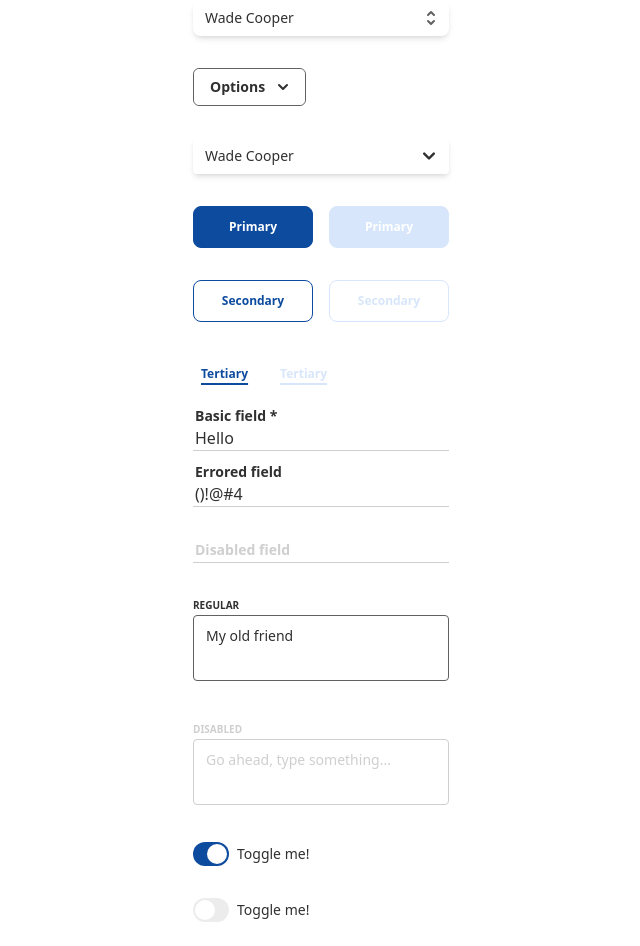
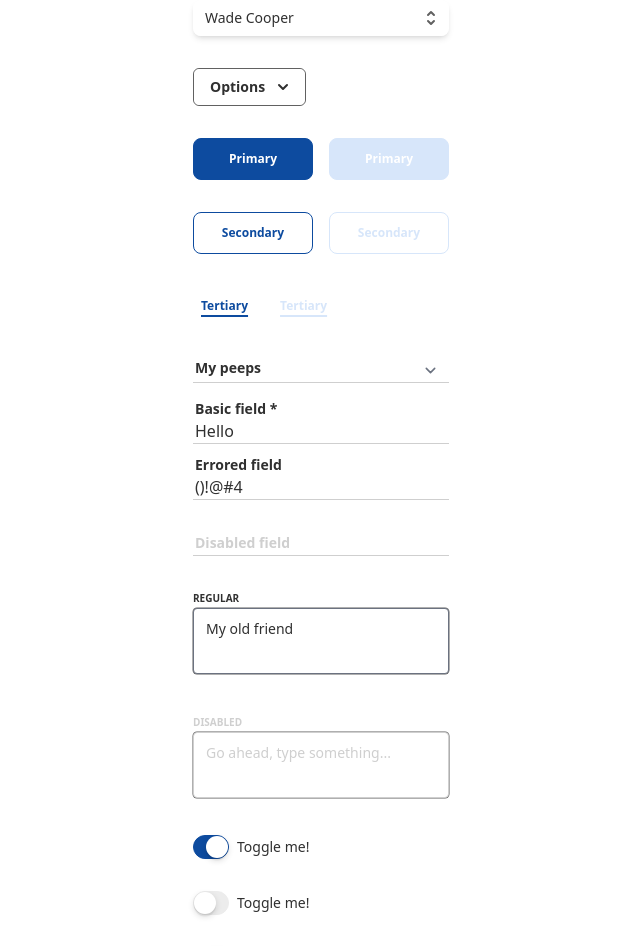
Before and after one commit to paulhmorris/crm-components, a React (Vite) app: page / in a window 1280 px wide. Shown: the part 100-1046 px from the top of the page, without its empty margins (175-815 px from the left). Built offline with nearby package versions, Linux system fonts and the light colour scheme.

Commit message:
Finish toggle syling, finish select

```diff
--- a/src/components/ComponentDisplay.tsx
+++ b/src/components/ComponentDisplay.tsx
@@ -10,6 +10,15 @@ import { TextInput } from "./Forms/TextInput";
 import { Toggle } from "./Forms/Toggle";
 import { EmptyModal } from "./Modals/EmptyModal";
 
+const people = [
+  { name: "Wade Cooper" },
+  { name: "Arlene Mccoy" },
+  { name: "Devon Webb" },
+  { name: "Tom Cook" },
+  { name: "Tanya Fox" },
+  { name: "Hellen Schmidt" },
+];
+
 export const ComponentDisplay = () => {
   const [emptyModalOpen, setEmptyModalOpen] = useState(false);
 
@@ -17,7 +26,6 @@ export const ComponentDisplay = () => {
     <div className="space-y-8">
       <Datalist />
       <DropdownMenu />
-      <Select />
       <div className="flex space-x-4">
         <Button variant="primary">Primary</Button>
         <Button variant="primary" disabled>
@@ -43,12 +51,14 @@ export const ComponentDisplay = () => {
           errors: "()!@#4",
           textarea: "My old friend",
           myBoolean: true,
+          myBoolean2: false,
           myDisabledBoolean: true,
-          myBoolean2: false,
           myDisabledBoolean2: false,
+          mySelect: null,
         }}
         render={({ values }) => (
           <div className="space-y-8">
+            <Select name="mySelect" label="My peeps" options={people} />
             <TextInput
               label="Basic field"
               name="firstName"
--- a/src/components/Forms/Select.tsx
+++ b/src/components/Forms/Select.tsx
@@ -1,66 +1,83 @@
 import { Listbox, Transition } from "@headlessui/react";
-import { CheckIcon, ChevronDownIcon } from "@heroicons/react/solid";
-import { Fragment, useState } from "react";
+import { CheckIcon } from "@heroicons/react/solid";
+import { Fragment } from "react";
+import { useField } from "react-final-form";
+import { classNames } from "utils/helpers";
 
-const people = [
-  { name: "Wade Cooper" },
-  { name: "Arlene Mccoy" },
-  { name: "Devon Webb" },
-  { name: "Tom Cook" },
-  { name: "Tanya Fox" },
-  { name: "Hellen Schmidt" },
-];
+interface ISelect {
+  name: string;
+  options: any;
+  label: string;
+}
 
-export const Select = () => {
-  const [selected, setSelected] = useState(people[0]);
+export const Select = ({ name, label, options }: ISelect) => {
+  const {
+    input: { value, onChange },
+  } = useField(name);
+
+  console.log(value);
 
   return (
-    <Listbox value={selected} onChange={setSelected}>
+    <Listbox value={value} onChange={onChange} name={name}>
+      {({ open }) => (
         <div className="relative mt-1 w-full">
-        <Listbox.Button className="relative w-full cursor-pointer rounded bg-white py-2 pl-3 pr-10 text-left shadow-md focus:outline-none focus-visible:border-blue focus-visible:ring-2 focus-visible:ring-white/75 focus-visible:ring-offset-2 focus-visible:ring-offset-blue sm:text-sm">
-          <span className="block truncate">{selected.name}</span>
-          <span className="pointer-events-none absolute inset-y-0 right-0 flex items-center pr-2">
-            <ChevronDownIcon className="h-6 w-6" aria-hidden="true" />
-          </span>
+          <Listbox.Button className="peer form-select">
+            <span className="block h-6 truncate">{value}</span>
           </Listbox.Button>
+          <Listbox.Label
+            className={classNames(
+              value || open ? "-top-5" : "top-0",
+              "form-label left-0.5"
+            )}
+          >
+            {label}
+          </Listbox.Label>
           <Transition
             as={Fragment}
             leave="transition ease-in duration-100"
             leaveFrom="opacity-100"
             leaveTo="opacity-0"
           >
-          <Listbox.Options className="absolute mt-1 max-h-60 w-full overflow-auto rounded-md bg-white py-1 text-base shadow-[0_2px_15px_rgba(134,135,136,0.25)] ring-1 ring-black ring-opacity-5 focus:outline-none sm:text-sm">
-            {people.map((person, personIdx) => (
+            <Listbox.Options className="absolute z-10 mt-1 max-h-60 w-full overflow-auto rounded-md bg-white py-1 shadow-md ring-1 ring-black ring-opacity-5 focus:outline-none">
+              {options.map(
+                (option: { id: number; name: string }, optionIdx: number) => (
                   <Listbox.Option
-                key={personIdx}
+                    key={optionIdx}
                     className={({ active }) =>
                       `relative cursor-default select-none py-2 pl-10 pr-4 ${
                         active && "bg-blue text-white"
                       }`
                     }
-                value={person}
+                    value={option.name}
                   >
-                {({ selected }) => (
+                    {({ selected, active }) => (
                       <>
                         <span
                           className={`block truncate ${
                             selected ? "font-medium" : "font-normal"
                           }`}
                         >
-                      {person.name}
+                          {option.name}
                         </span>
-                    {selected ? (
-                      <span className="text-amber-600 absolute inset-y-0 left-0 flex items-center pl-3">
+                        {selected && (
+                          <span
+                            className={classNames(
+                              active ? "text-white" : "text-blue",
+                              "absolute inset-y-0 left-0 flex items-center pl-3"
+                            )}
+                          >
                             <CheckIcon className="h-5 w-5" aria-hidden="true" />
                           </span>
-                    ) : null}
+                        )}
                       </>
                     )}
                   </Listbox.Option>
-            ))}
+                )
+              )}
             </Listbox.Options>
           </Transition>
         </div>
+      )}
     </Listbox>
   );
 };
--- a/src/components/Forms/Toggle.tsx
+++ b/src/components/Forms/Toggle.tsx
@@ -3,7 +3,7 @@ import { ComponentPropsWithRef } from "react";
 import { useField } from "react-final-form";
 import { classNames } from "utils/helpers";
 
-interface IToggle extends ComponentPropsWithRef<"input"> {
+interface IToggle extends ComponentPropsWithRef<"button"> {
   name: string;
   label?: string;
 }
@@ -18,19 +18,23 @@ export const Toggle = ({ name, label, ...props }: IToggle) => {
       <Switch.Group>
         <Switch
           checked={!!value}
-          // @ts-expect-error unknown
+          // @ts-expect-error unknown issue
           onChange={onChange}
           name={name}
           {...props}
           className={classNames(
+            // on and disabled
             value && props.disabled
-              ? "bg-blue-disabled"
-              : value
-              ? "bg-blue"
-              : !value && props.disabled
-              ? "bg-white"
-              : "bg-gray-200",
-            "relative inline-flex h-6 w-9 shrink-0 cursor-pointer rounded-full border-2 border-transparent transition-colors duration-200 ease-in-out focus:outline-none  focus-visible:ring-2 focus-visible:ring-blue focus-visible:ring-opacity-75 disabled:cursor-auto"
+              ? "border-blue-disabled bg-blue-disabled"
+              : // on
+              value
+              ? "border-blue bg-blue"
+              : // off and disabled
+              !value && props.disabled
+              ? "border-gray-200 bg-gray-100"
+              : // off
+                "border-gray-200 bg-gray-200",
+            "relative inline-flex h-6 w-9 shrink-0 cursor-pointer rounded-full border transition-colors duration-200 ease-in-out focus:outline-none focus-visible:ring-2 focus-visible:ring-blue focus-visible:ring-opacity-75 disabled:cursor-auto"
           )}
         >
           <span className="sr-only">Toggle {label}</span>
@@ -38,12 +42,17 @@ export const Toggle = ({ name, label, ...props }: IToggle) => {
             aria-hidden="true"
             className={classNames(
               value ? "translate-x-3" : "translate-x-0",
-              "pointer-events-none inline-block h-5 w-5 transform rounded-full bg-white shadow-2xl shadow-error transition duration-200 ease-in-out"
+              "pointer-events-none inline-block h-[22px] w-[22px] transform rounded-full bg-white shadow-toggle transition duration-200 ease-in-out"
             )}
           />
         </Switch>
         {label && (
-          <Switch.Label className={classNames(props.disabled && "opacity-50")}>
+          <Switch.Label
+            className={classNames(
+              props.disabled && "cursor-auto opacity-50",
+              "cursor-pointer"
+            )}
+          >
             {label}
           </Switch.Label>
         )}
--- a/src/index.css
+++ b/src/index.css
@@ -60,11 +60,11 @@
   }
 
   .form-select {
-    @apply relative inline-block w-full cursor-pointer border-0 py-0 pl-0.5 text-base transition-colors placeholder:text-transparent focus:outline-none focus:ring-0 disabled:text-gray-300;
+    @apply relative inline-block w-full cursor-pointer border-0 bg-white py-0 pl-0.5 pr-10 text-left text-base shadow-border-b shadow-gray-300 transition placeholder:text-transparent hover:shadow-border-b-2 hover:shadow-blue focus:shadow-border-b-2 focus:shadow-blue focus:outline-none focus:ring-0 focus-visible:border-blue focus-visible:ring-2 focus-visible:ring-white/75 focus-visible:ring-offset-2 focus-visible:ring-offset-blue disabled:text-gray-300 sm:text-sm;
   }
 
   .form-textarea {
-    @apply inline-block w-full rounded border border-gray-400 bg-white text-sm ring-0 transition-colors placeholder:text-sm placeholder:text-gray-300 focus:border-blue focus:shadow-none focus:outline-none focus:ring-0 disabled:border-gray-300;
+    @apply inline-block w-full rounded bg-white text-sm shadow-border shadow-gray-400 transition-shadow placeholder:text-sm placeholder:text-gray-300 focus:shadow-border-2 focus:shadow-blue focus:outline-none focus:ring-0 disabled:border-gray-300;
   }
 
   .btn-primary {
--- a/tailwind.config.js
+++ b/tailwind.config.js
@@ -64,8 +64,12 @@ module.exports = {
         avenir: ["Avenir", ...defaultTheme.fontFamily.sans],
       },
       boxShadow: {
+        border: "0 0 0 0.5px",
+        "border-2": "0 0 0 2px",
         "border-b": "0 1px 0 0",
         "border-b-2": "0 2px 0 0",
+        toggle:
+          "0px 2.5px 6.5px rgba(0, 0, 0, 0.15), 0px 2.5px 0.8px rgba(0, 0, 0, 0.06);",
       },
     },
   },
```
Lines whose indentation alone changed are shown as unchanged.
